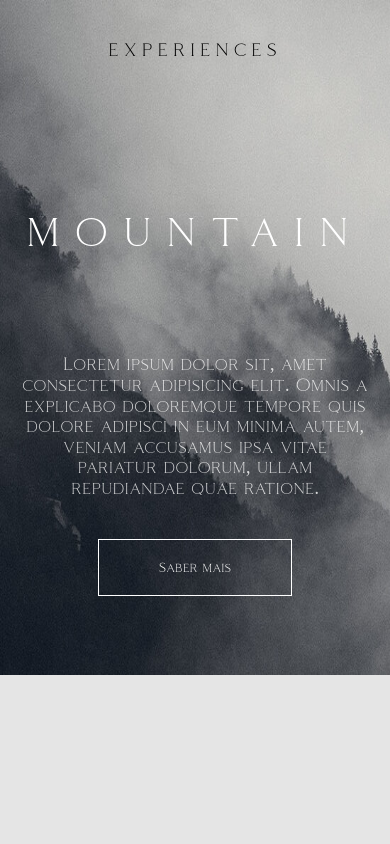
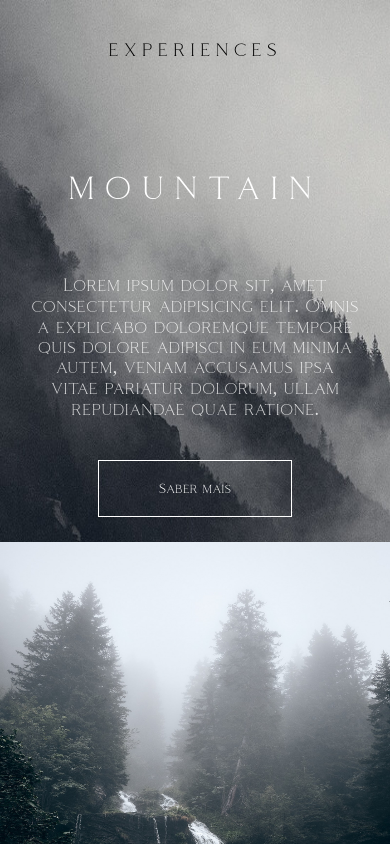
Before and after one commit to pmenta/experience, a plain HTML site: page index.html in a window 390 px wide. Shown: the top 844 px of the page. Drawn offline with Linux system fonts and the light colour scheme.

```diff
--- a/style.css
+++ b/style.css
@@ -191,26 +191,29 @@ footer a {
     .main__div {
         margin: 0;
         text-align: center;
-        height: 100vh;
+        height: 100%;
     }
     .main__div h1 {
-        letter-spacing: 15px;
+        letter-spacing: 10px;
         font-weight: 100;
         color: #fff;
-        font-size: 2.5em;
-        margin-top: 150px;
+        font-size: 2em;
+        margin: auto;
+        width: 85%;
+        margin-top: 110px;
     }
     .main__div h2 {
         color: rgba(255, 255, 255, 0.801);
         font-weight: 100;
         font-size: 18px;
-        width: 350px;
+        width: 85%;
         margin: auto;
-        margin-top: 100px;
+        margin-top: 70px;
     }
     .main__div input {
         color: white;
         margin-top: 40px;
+        margin-bottom: 25px;
         outline: none;
         background: none;
         border: 1px solid white;
@@ -334,7 +337,7 @@ footer a {
     }
     .contact__us input {
         height: 50px;
-        width: 350px;
+        width: 85%;
         margin: auto;
     }
     #input__button {
```
Also changed, not shown: 2 other files.
